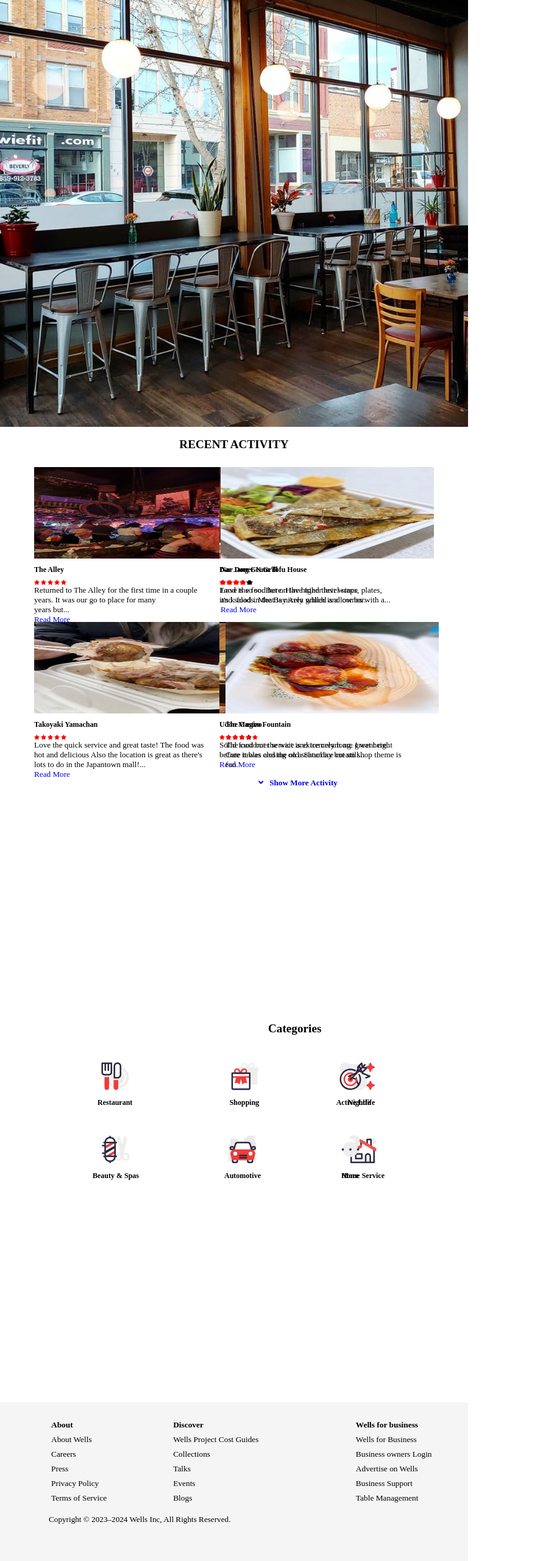
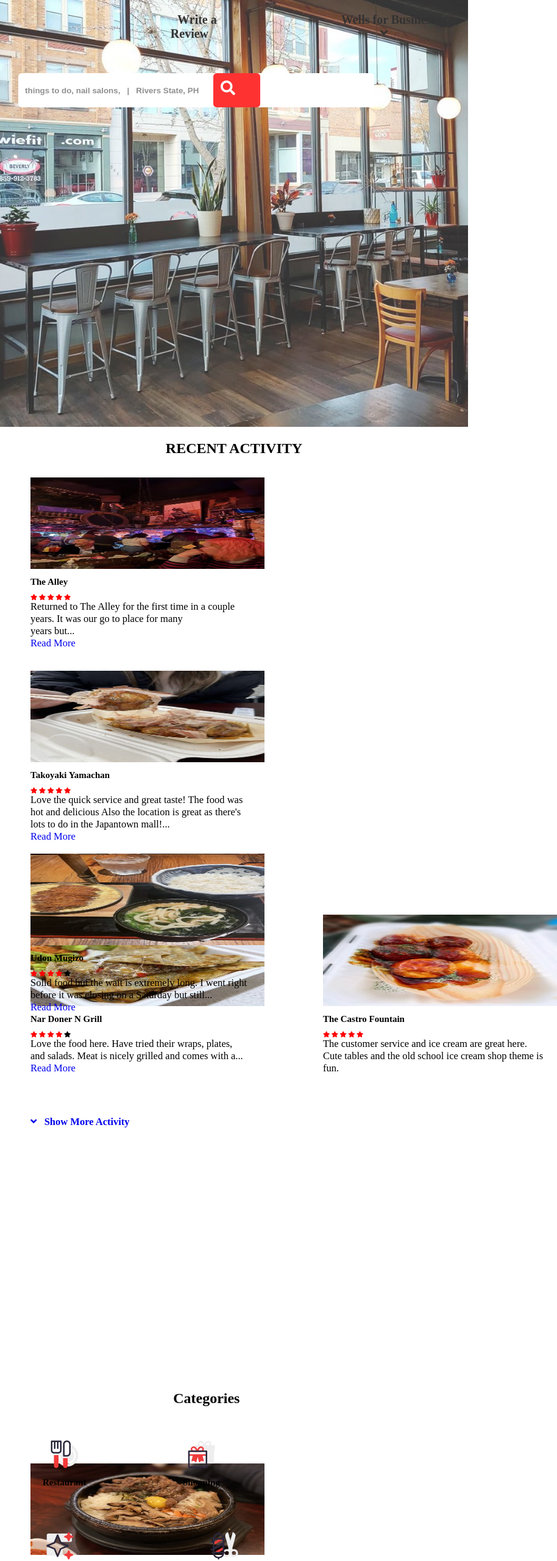
Before and after one commit to WelldoneEsu/Wells-Enterprise, a plain HTML site: page index.html in a window 768 px wide. Shown: the part 100-2660 px from the top of the page at 61% size, 914 px wide, since content can reach past the window. Drawn offline with Linux system fonts and the light colour scheme.

Commit message:
third commit

```diff
--- a/Wells.css
+++ b/Wells.css
@@ -5,24 +5,15 @@
 }
 html{
     font-size: 62.5%;
-}
-@media(max-width:1100px){
-    html{
-        font-size: 50%;
-    }
 
-}
-@media(max-width:780px){
-    html{
-        font-size: 50%;
-    }
 
 }
 .top{
     background: url("back-img.png")no-repeat center center/cover;
     position:relative;
     background-color:  rgba(0, 0, 0, 0.514);
-    opacity: 1.5;
+    opacity: 0.8;
+
     height: 100vh;
 }
 .logo{
@@ -76,8 +67,8 @@ li{
 
 li a{
     padding:1.25rem;
-    color:black;
     display:inline;
+    color: black;
     font-weight: bolder;
     text-decoration: none;
 }
@@ -89,6 +80,7 @@ li a{
     border: 1px solid red;
     text-decoration: none;
     color: black;
+    background: red;
     border-radius: 1rem;
     padding: 0.98rem
 }
@@ -104,7 +96,7 @@ li a{
 }
 .section2{
     position: relative;
-    height: 120vh;
+    height: 90vh;
 
 }
 .recent{
@@ -118,7 +110,7 @@ li a{
 .alley {
     top:8.25rem;
     position:absolute;
-    left:7rem;
+    left:11rem;
 
 }
 p{
@@ -131,27 +123,27 @@ p{
 .dae {
     top:8.25rem;
     position:absolute;
-    left:45rem;
+    left:53rem;
 }
 .nar {
     top:8.25rem;
     position:absolute;
-    right:7rem;
+ left:95rem;
 }
 .tak {
     top:40rem;
     position:absolute;
-    left:7rem;
+    left:11rem;
 }
 .udon {
     top:40rem;
     position:absolute;
-    left:45rem;
+    left:53rem;
 }
 .the {
     top:40rem;
     position:absolute;
-    right:6rem;
+    left:95rem;
 }
 .acti{
     top:72rem;
@@ -159,7 +151,7 @@ p{
     left:53rem;
     font-size: 2rem;
 }
-.section2{
+.section3{
     position:relative;
     height: 100vh;
 }
@@ -194,7 +186,7 @@ p{
 }
 .act{
     top:30rem;
-    right:20rem;
+    left:95rem;
     text-align: center;
     position:absolute;
 }
@@ -218,7 +210,7 @@ p{
 }
 .mo{
     top:45rem;
-    right:21rem;
+    left:95rem;
     text-align: center;
     position:absolute;
 }
@@ -244,3 +236,144 @@ td, th{
     top:23rem;
     left:10rem;
 }
+@media(max-width:780px){
+    body{
+        overflow-x: hidden;
+    }
+    form{
+        top:22rem;
+        left:3rem;
+        position: relative;
+
+    }
+    .search{
+        width:10vw;
+       left:35rem;
+        top:22rem;
+    }
+    ul{
+        position: relative;
+        top:6rem;
+        text-align: center;
+        left:25rem;
+        gap:16rem;
+        display: flex;
+
+
+    }
+    input{
+        width:76vw;
+    }
+    .section2{
+        height:310vh;
+    }
+
+    .the{
+        left:5rem;
+        top:100rem;
+    }
+    .udon{
+        top:70rem;
+        position:absolute;
+        left:5rem;
+
+    }.alley{
+        left:5rem;
+    }
+    .nar {
+        top:135rem;
+        position:absolute;
+       left:5rem;
+    }
+    .dae{
+        left:5rem;
+        top:170rem;
+    }
+    .acti{
+        top:200rem;
+        position:absolute;
+        left:5rem;
+
+    }
+
+    .tak {
+        top:40rem;
+        position:absolute;
+        left:5rem;
+    }
+    .alley img,.dae img,.nar img,.tak img,.udon img,.the img{
+        width:50vw;
+    }
+    .section3{
+        height:120vh;
+    }
+    .cate{
+     left:37%;
+    }
+    .food{
+    left:7rem;
+    }
+    .sho{
+        left:30rem;
+    }
+    .act,.mo{
+        left:20rem;
+    }
+    .nig{
+        left:7rem;
+        top:45rem;
+    }
+    .beau{
+        left:32rem;
+    }
+    .auto{
+        top:60rem;
+        left:7rem;
+    }
+    .home{
+        left:30rem;
+        top:60rem;
+    }
+    footer{
+        height:58vh;
+    }
+    table{
+        left:2rem;
+        width:90vw;
+    }
+    .last{
+        top:30rem;
+        left:2rem;
+    }
+
+}
+
+@media  (min-width:768px) and (max-width: 1024px){
+body{
+   overflow-x: hidden;
+}
+.section2{
+    height: 170vh;
+}
+.nar{
+    top:80rem;
+    left:5rem;
+}
+.the{
+    top:80rem;
+    left:53rem;
+}
+.acti{
+    top:113rem;
+}.section3{
+    height: 140vh;
+}
+.act{
+    top:60rem;
+    left:20rem;
+}
+.mo{
+    top:60rem;
+    left:47rem;
+}
+}
--- a/Wells.html
+++ /dev/null
@@ -1,123 +0,0 @@
-<!DOCTYPE html>
-<html lang="en">
-<head>
-    <meta charset="UTF-8">
-    <meta name="viewport" content="width=device-width, initial-scale=1.0">
-    <title>Wells Enterprise</title>
-    <link rel="stylesheet" href="Wells.css" />
-    <link rel="stylesheet" href="https://cdnjs.cloudflare.com/ajax/libs/font-awesome/5.15.4/css/all.min.css" crossorigin="anonymous" />
-</head>
-<body>
-    <header>
-        <div class="top">
-            <div class="logo"><img src="wells logo.jpg" width="100" eight="10" alt="logo"></div>
-            <form>
-                <input type="text" name="text" placeholder="&nbsp;&nbsp;&nbsp;things to do, nail salons, &nbsp;&nbsp;| &nbsp;&nbsp;Rivers State, PH">
-            </form>
-            <div class="search"><a href="#"><i style='font-size: 24px; color:white' class='fas'>&#xf002;</i></a> </div>
-            <nav>
-                <ul>
-                    <li><a href="#"> Write a Review</a></li>
-                    <li><a href="#">Wells for Business<i class='fas'>&nbsp; &#xf107;</i></a></li>
-                </ul>
-            </nav>
-            <div class="login"><h1><a href="#"> Log In</a></h1></div>
-            <div class="signup"><h1><a href="#">Sign Up</a> </h1></div>
-        </div>
-    </header>
-    <section 1>
-        <div class="section2">
-            <br><br><h1 class="recent">RECENT ACTIVITY</h1>
-            <div class="alley"><img src="re1.jpg" width="350" height="150"><br><br><h1>The Alley</h1><br><span class="fa fa-star checked"></span>
-                <span class="fa fa-star checked"></span>
-                <span class="fa fa-star checked"></span>
-                <span class="fa fa-star checked"></span>
-                <span class="fa fa-star checked"></span>
-               <br><p>Returned to The Alley for the first time in a couple<br> years. It was our go to place for many<br> years but...<br><a class="read" href="#">Read More</a></p></div>
-               <div class="dae"><img src="re2.jpg" width="350" height="150"><br><br><h1>Dae Jang Geum Tofu House</h1><br><span class="fa fa-star checked"></span>
-                <span class="fa fa-star checked"></span>
-                <span class="fa fa-star checked"></span>
-                <span class="fa fa-star checked"></span>
-                <span class="fa fa-star"></span>
-            <br><p>Food is so so. But on the higher level since<br> it's k food in the Bay Area which is a low bar.</p></div>
-            <div class="nar"><img src="re3.jpg" width="350" height="150"><br><br><h1>Nar Doner N Grill</h1><br><span class="fa fa-star checked"></span>
-                <span class="fa fa-star checked"></span>
-                <span class="fa fa-star checked"></span>
-                <span class="fa fa-star checked"></span>
-                <span class="fa fa-star"></span>
-            <br><p>Love the food here. Have tried their wraps, plates,<br> and salads. Meat is nicely grilled and comes with a...<br><a class="read" href="#">Read More</a> </p></div>
-            <div class="tak"><img src="re4.jpg" width="350" height="150>"><br><br><h1>Takoyaki Yamachan</h1><br><span class="fa fa-star checked"></span>
-                <span class="fa fa-star checked"></span>
-                <span class="fa fa-star checked"></span>
-                <span class="fa fa-star checked"></span>
-                <span class="fa fa-star checked"></span>
-            <br><p>Love the quick service and great taste! The food was<br> hot and delicious Also the location is great as there's<br> lots to do in the Japantown mall!...<br><a class="read" href="#">Read More</a> </p></div>
-            <div class="udon"><img src="re5.jpg" width="350" height="150"><br><br><h1>Udon Mugizo</h1> <br><span class="fa fa-star checked"></span>
-                <span class="fa fa-star checked"></span>
-                <span class="fa fa-star checked"></span>
-                <span class="fa fa-star checked"></span>
-                <span class="fa fa-star"></span>
-            <br><p>Solid food but the wait is extremely long. I went right<br> before it was closing on a Saturday but still...<br><a class="read" href="#">Read More</a></p></div>
-            <div class="the"><img src="re6.jpg" width="350" height="150"><br><br><h1>The Castro Fountain</h1><br><span class="fa fa-star checked"></span>
-                <span class="fa fa-star checked"></span>
-                <span class="fa fa-star checked"></span>
-                <span class="fa fa-star checked"></span>
-                <span class="fa fa-star checked"></span>
-            <br><p>The customer service and ice cream are great here.<br> Cute tables and the old school ice cream shop theme is<br> fun.</p></div>
-            <div class="acti"><p><a href="#" class="read"><i class='fas'>&#xf107;&nbsp;&nbsp;&nbsp;Show More Activity</i></p></a></div>
-
-    </section>
-    <section 2>
-        <div class="section2">
-            <div class="cate">Categories</div>
-            <div class="food"><a class="ca" href="#"><img src="40x40_food_v2.svg" width="50"><br><br><h2>Restaurant</h2></a></div>
-            <div class="sho"><a class="ca" href="#"><img src="40x40_gift_shops_v2.svg" width="50"><br><br><h2>Shopping</h2></a></div>
-            <div class="nig"><a class="ca" href="#"><img src="night.svg" width="50"><br><br><h2>Nightlife</h2></a></div>
-            <div class="act"><a class="ca" href="#"><img src="active.svg" width="50"><br><br><h2>Active Life</h2></a></div>
-            <div class="beau"><a class="ca" href="#"><img src="beauty.svg" width="50"><br><br><h2>Beauty & Spas</h2></a></div>
-            <div class="auto"><a class="ca" href="#"><img src="autom.svg" width="50"><br><br><h2>Automotive</h2></a></div>
-            <div class="home"><a class="ca" href="#"><img src="home.svg" width="50"><br><br><h2>Home Service</h2></a></div>
-            <div class="mo"><a class="ca" href="#"><img src="more.svg" width="50"><br><br><h2>More</h2></a></div>
-        </div>
-    </section>
-    <footer>
-        <table>
-            <tr>
-                <th>About</th>
-                <th>Discover</th>
-                <th>Wells for business</th>
-            </tr>
-            <tr>
-                <td><a class="ca" href="#">About Wells</a></td>
-                <td><a class="ca" href="#">Wells Project Cost Guides</a></td>
-                <td><a class="ca" href="#">Wells for Business</a></td>
-            </tr>
-            <tr>
-                <td><a class="ca" href="#">Careers</a></td>
-                <td><a class="ca" href="#">Collections</a></td>
-                <td><a class="ca" href="#">Business owners Login</a></td>
-            </tr>
-            <tr>
-                <td><a class="ca" href="#">Press</a></td>
-                <td><a class="ca" href="#">Talks</a></td>
-                <td><a class="ca" href="#">Advertise on Wells</a></td>
-            </tr>
-            <tr>
-                <td><a class="ca" href="#">Privacy Policy</a></td>
-                <td><a class="ca" href="#">Events</a></td>
-                <td><a class="ca" href="#">Business Support</a></td>
-            </tr>
-            <tr>
-                <td><a class="ca" href="#">Terms of Service</a></td>
-                <td><a class="ca" href="#">Blogs</a></td>
-                <td><a class="ca" href="#">Table Management</a></td>
-
-            </tr>
-        </table>
-        <p class="last">Copyright © 2023–2024 Wells Inc, All Rights Reserved.</p>
-    </footer>
-
-
-
-</body>
-</html>
--- a/index.html
+++ b/index.html
@@ -67,8 +67,8 @@
             <div class="acti"><p><a href="#" class="read"><i class='fas'>&#xf107;&nbsp;&nbsp;&nbsp;Show More Activity</i></p></a></div>
 
     </section>
-    <section 2>
-        <div class="section2">
+    <section 3>
+        <div class="section3">
             <div class="cate">Categories</div>
             <div class="food"><a class="ca" href="#"><img src="40x40_food_v2.svg" width="50"><br><br><h2>Restaurant</h2></a></div>
             <div class="sho"><a class="ca" href="#"><img src="40x40_gift_shops_v2.svg" width="50"><br><br><h2>Shopping</h2></a></div>
```
